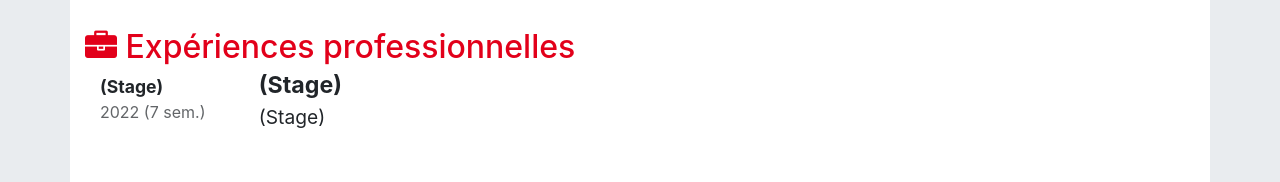
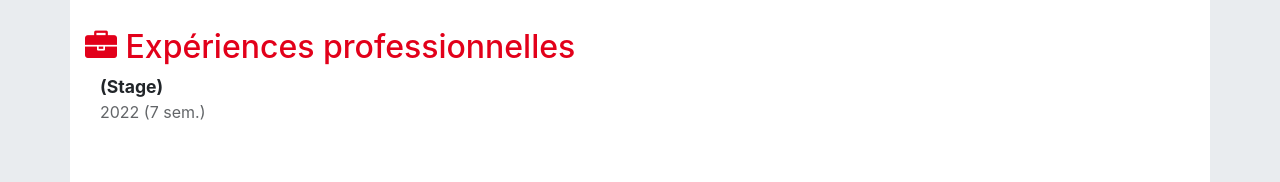
Before and after one commit to SarahWagner7/sarahwagner.github.io, a plain HTML site: page pages/cv.html in a window 1280 px wide. Shown: the part 1082-1264 px from the top of the page. Drawn offline with nearby package versions, Linux system fonts and the light colour scheme.

Commit message:
personnalisation du site + création de page

```diff
--- a/pages/cv.html
+++ b/pages/cv.html
@@ -120,8 +120,8 @@
                                         <div class="date">2022 (7 sem.)</div>
                                     </div>
                                     <div class="col-9">
-                                        <div class="profession">(Stage)</div>
-                                        <div class="details">(Stage)
+                                        <div class="profession"></div>
+                                        <div class="details">
                                         </div>
                                     </div>
                                 </div>
```
Also changed, not shown: pages/mecontacter.html (+1 -1 lines).
